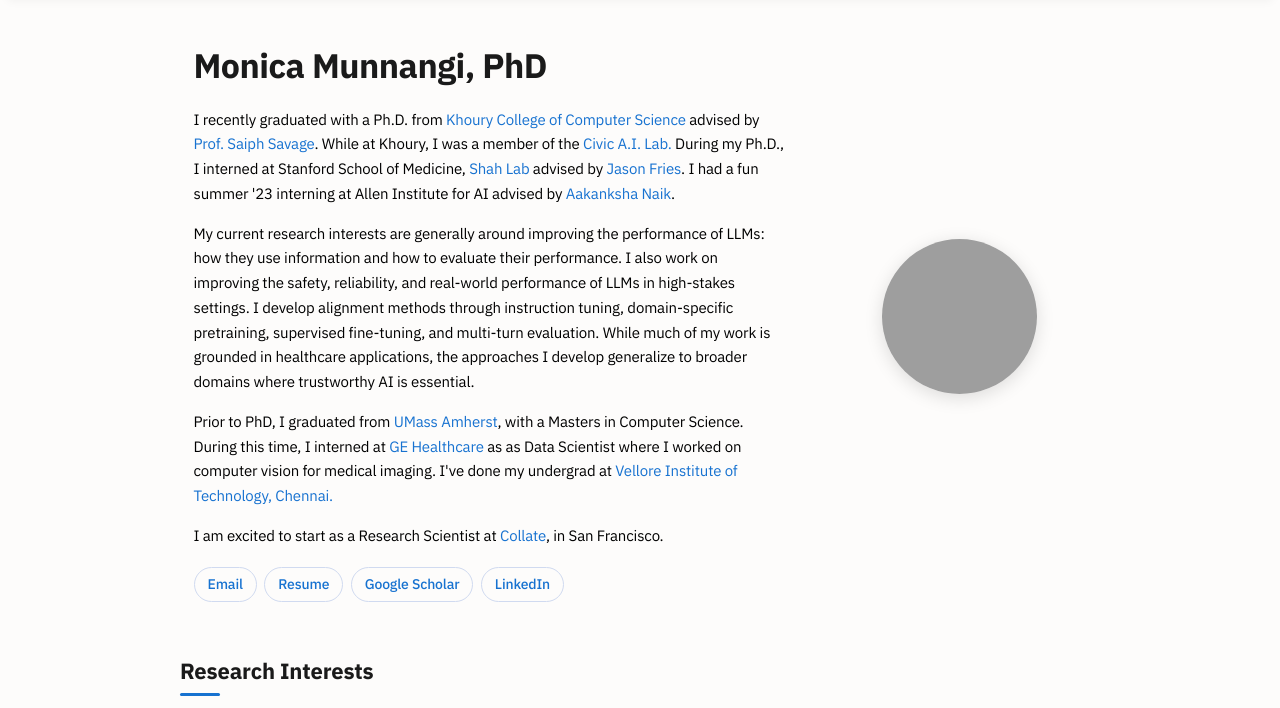
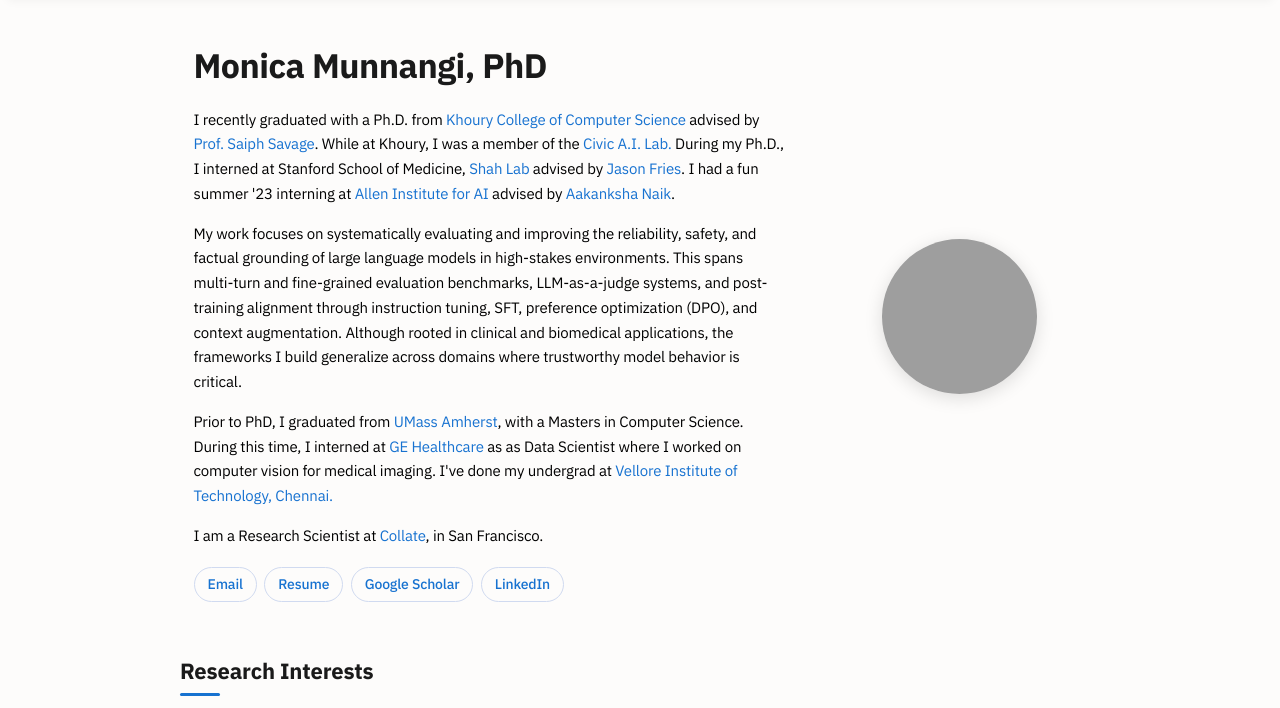
Before and after one commit to monicamunnangi/monicamunnangi.github.io, a plain HTML site: page index.html in a window 1280 px wide. Shown: the part 72-780 px from the top of the page. Drawn offline with Linux system fonts and the light colour scheme; grey boxes are pictures that could not be loaded.

```diff
--- a/index.html
+++ b/index.html
@@ -174,15 +174,13 @@
                     During my Ph.D., I interned at Stanford School of Medicine,
                     <a href="https://shahlab.stanford.edu/">Shah Lab</a> advised by
                     <a href="https://web.stanford.edu/~jfries/">Jason Fries</a>.
-                    I had a fun summer '23 interning  at Allen Institute for AI advised by
+                    I had a fun summer '23 interning  at <a href="https://allenai.org/">Allen Institute for AI </a> advised by
                     <a href="https://www.cs.cmu.edu/~anaik/">Aakanksha Naik</a>.
                   </p>
                   <p>
-                    My current research interests are generally around improving the performance of LLMs: how they use information and how to evaluate their performance.
-                    I also work on improving the safety, reliability, and real-world performance of LLMs in high-stakes settings.
-                    I develop alignment methods through instruction tuning, domain-specific pretraining, supervised fine-tuning, and multi-turn evaluation.
-                    While much of my work is grounded in healthcare applications, the approaches I develop generalize to broader domains where trustworthy AI is essential.
-
+                    My work focuses on systematically evaluating and improving the reliability, safety, and factual grounding of large language models in high-stakes environments.
+                    This spans multi-turn and fine-grained evaluation benchmarks, LLM-as-a-judge systems, and post-training alignment through instruction tuning, SFT, preference optimization (DPO), and context augmentation.
+                    Although rooted in clinical and biomedical applications, the frameworks I build generalize across domains where trustworthy model behavior is critical.
                     </p>
                   <p>
                     Prior to PhD, I graduated from <a href="https://www.umass.edu/">UMass Amherst</a>, with a Masters in Computer
@@ -192,7 +190,7 @@
                   </p>
 
                   <p>
-                    I am excited to start as a Research Scientist at <a href="https://collate.com/company/about">Collate</a>, in San Francisco.
+                    I am a Research Scientist at <a href="https://collate.com/company/about">Collate</a>, in San Francisco.
                   </p>
 
                   <p style="margin-top:14px;">
```
